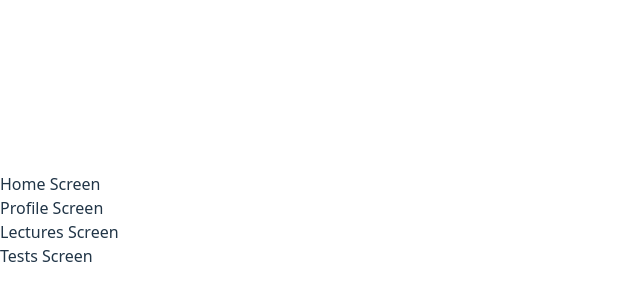
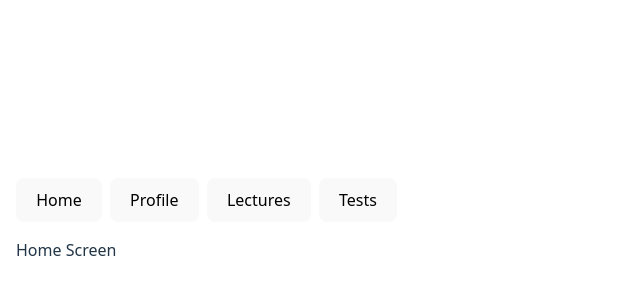
Before and after one commit to beb4a682/hygien, a React (Vite) app: page / in a window 1280 px wide. Shown: the part 180-480 px from the top of the page, without its empty margins (0-640 px from the left). Built offline with nearby package versions, Linux system fonts and the light colour scheme.

Commit message:
feat: add simple navigation state

```diff
--- a/src/App.tsx
+++ b/src/App.tsx
@@ -1,15 +1,30 @@
+import { useState } from 'react'
+
 import HomeScreen from './screens/HomeScreen'
 import ProfileScreen from './screens/ProfileScreen'
 import LecturesScreen from './screens/LecturesScreen'
 import TestsScreen from './screens/TestsScreen'
 
+type Screen = 'home' | 'profile' | 'lectures' | 'tests'
+
 function App() {
+  const [activeScreen, setActiveScreen] = useState<Screen>('home')
+
   return (
-    <div>
-      <HomeScreen />
-      <ProfileScreen />
-      <LecturesScreen />
-      <TestsScreen />
+    <div style={{ padding: 16 }}>
+      {/* Временная навигация (потом заменим на красивую) */}
+      <div style={{ display: 'flex', gap: 8, marginBottom: 16 }}>
+        <button onClick={() => setActiveScreen('home')}>Home</button>
+        <button onClick={() => setActiveScreen('profile')}>Profile</button>
+        <button onClick={() => setActiveScreen('lectures')}>Lectures</button>
+        <button onClick={() => setActiveScreen('tests')}>Tests</button>
+      </div>
+
+      {/* Рендерим один экран в зависимости от состояния */}
+      {activeScreen === 'home' && <HomeScreen />}
+      {activeScreen === 'profile' && <ProfileScreen />}
+      {activeScreen === 'lectures' && <LecturesScreen />}
+      {activeScreen === 'tests' && <TestsScreen />}
     </div>
   )
 }
```
